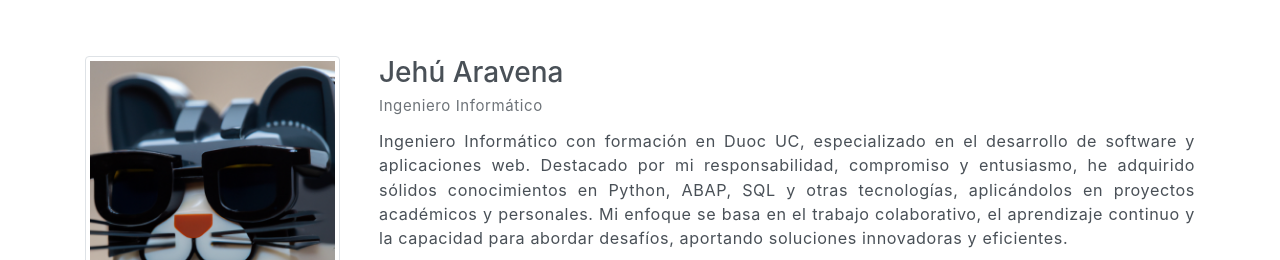
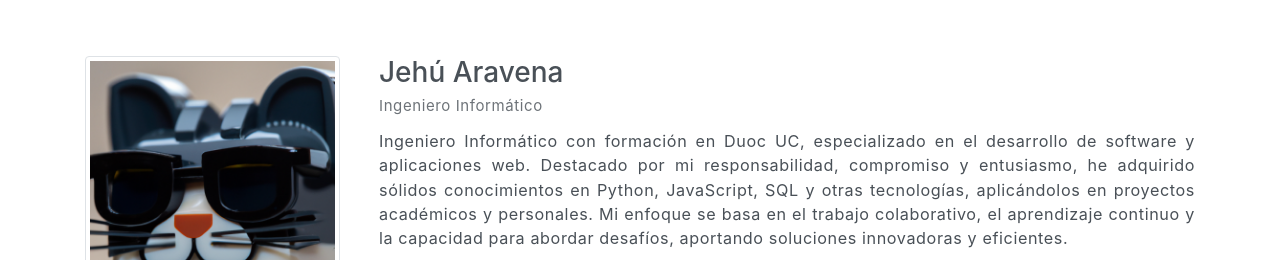
Before and after one commit to JehuAravena/PortafolioWeb, a website: page steller/public_html/index.html in a window 1280 px wide. Shown: the part 840-1100 px from the top of the page. Drawn offline with Linux system fonts and the light colour scheme.

Commit message:
Update engineer's introduction and fix CSS alignment in index.html

```diff
--- a/steller/public_html/index.html
+++ b/steller/public_html/index.html
@@ -160,7 +160,7 @@
               Ingeniero Informático con formación en Duoc UC, especializado en
               el desarrollo de software y aplicaciones web. Destacado por mi
               responsabilidad, compromiso y entusiasmo, he adquirido sólidos
-              conocimientos en Python, ABAP, SQL y otras tecnologías,
+              conocimientos en Python, JavaScript, SQL y otras tecnologías,
               aplicándolos en proyectos académicos y personales. Mi enfoque se
               basa en el trabajo colaborativo, el aprendizaje continuo y la
               capacidad para abordar desafíos, aportando soluciones innovadoras
```
